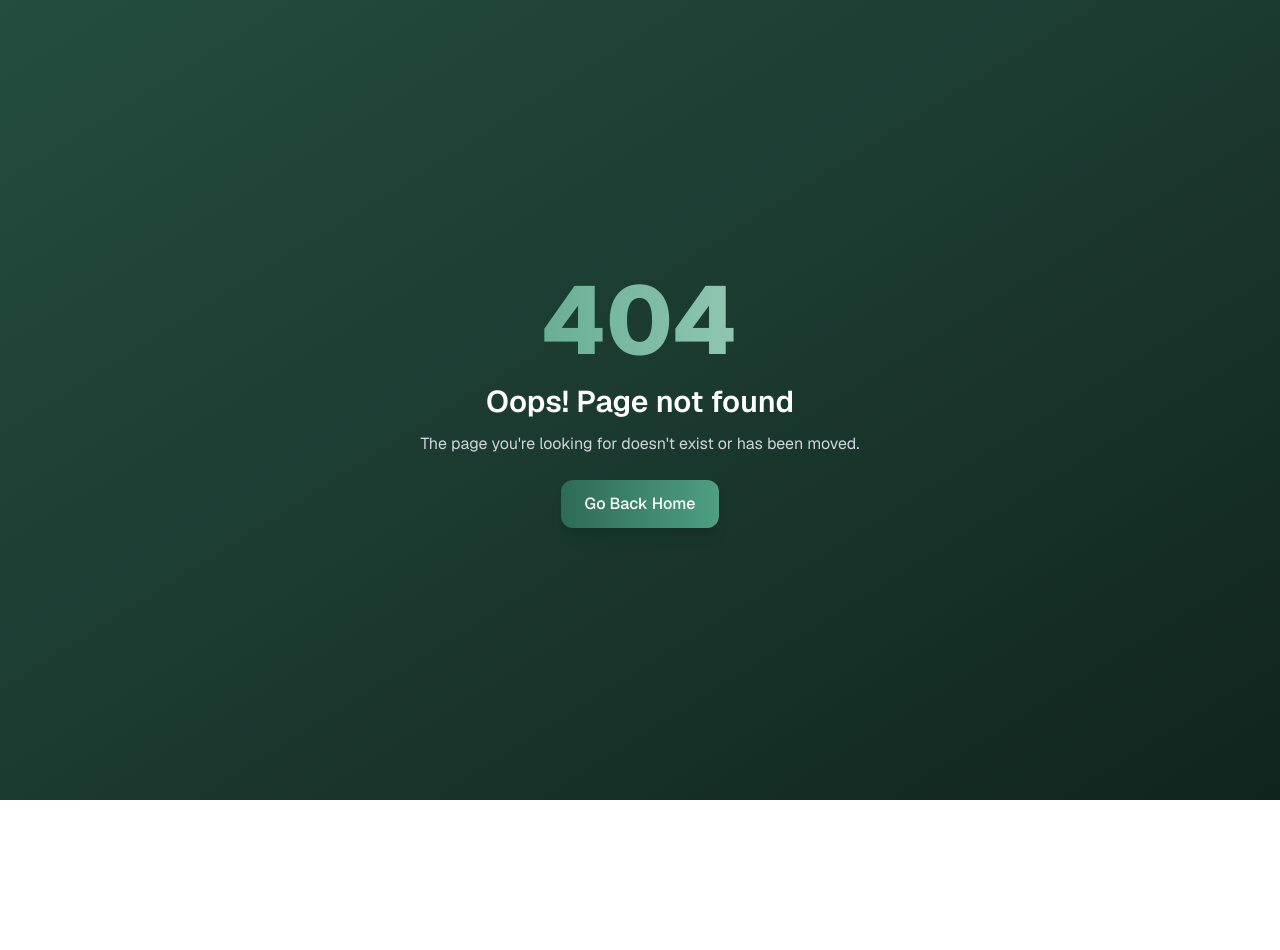
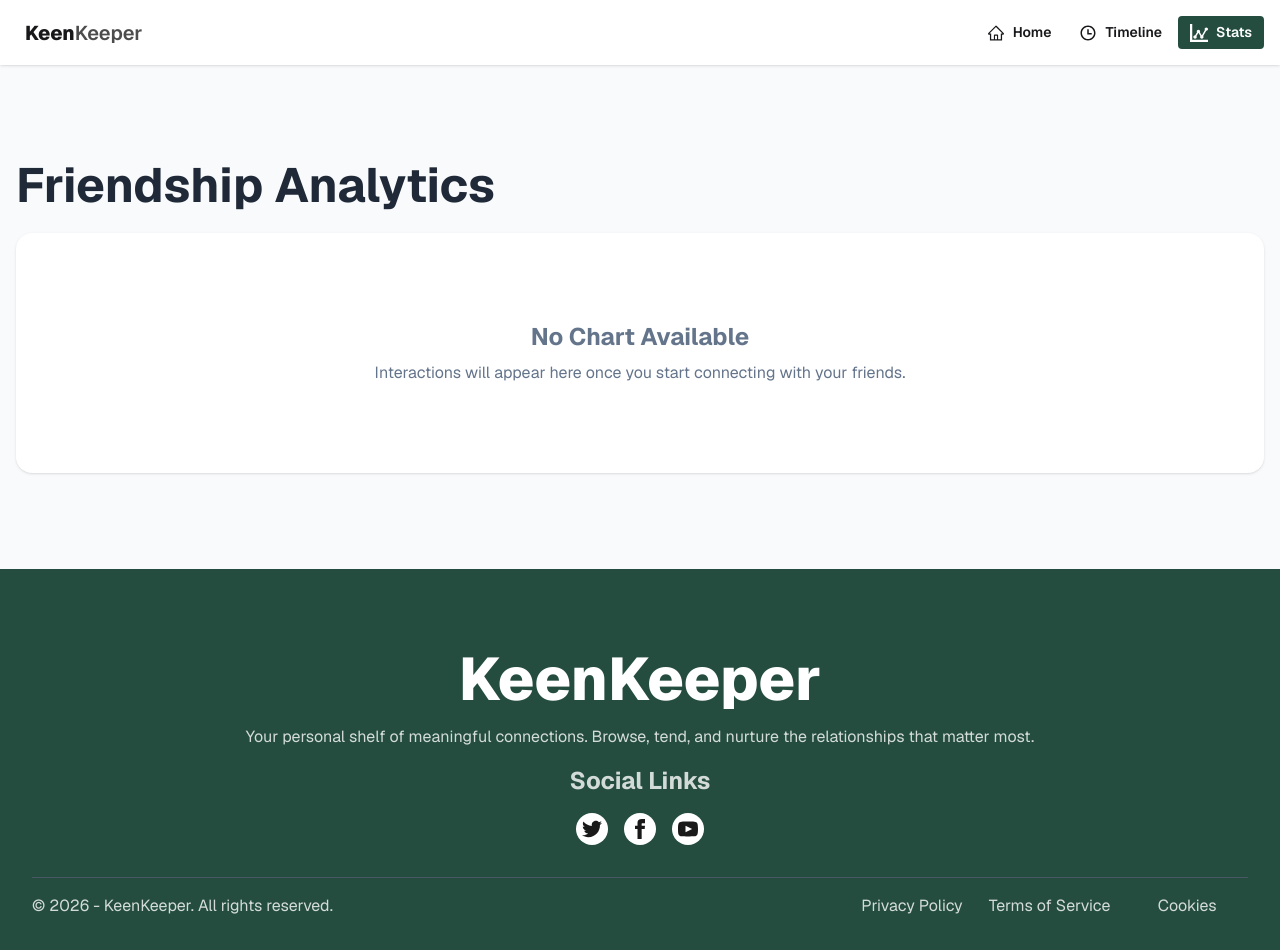
Before and after one commit to JayedHoshen/PH_A7, a React (Vite) app: page /stats in a window 1280 px wide. Before the commit this address had no page. Before the commit the page ends 800 px from the top, so only its background shows below. Built offline with nearby package versions, Linux system fonts and the light colour scheme.

Commit message:
added stats page with pieChart functionality

```diff
--- a/package.json
+++ b/package.json
@@ -16,6 +16,7 @@
     "react-icons": "^5.6.0",
     "react-router": "^7.15.0",
     "react-toastify": "^11.1.0",
+    "recharts": "^3.8.1",
     "tailwindcss": "^4.2.4"
   },
   "devDependencies": {
--- /dev/null
+++ b/src/pages/stats/Stats.jsx
@@ -0,0 +1,71 @@
+import { useContext } from "react";
+import { TimelineContext } from "../../context/TimelineProvider";
+import {
+  Cell,
+  Legend,
+  Pie,
+  PieChart,
+  ResponsiveContainer,
+  Tooltip,
+} from "recharts";
+
+const Stats = () => {
+  const { timelines } = useContext(TimelineContext);
+
+  const data = [
+    {
+      name: "Text",
+      value: timelines.filter((item) => item.status === "Text").length,
+      fill: "#37A163",
+    },
+    {
+      name: "Call",
+      value: timelines.filter((item) => item.status === "Call").length,
+      fill: "#7F37F5",
+    },
+    {
+      name: "Video",
+      value: timelines.filter((item) => item.status === "Video").length,
+      fill: "#244D3F",
+    },
+  ];
+  console.log(data);
+  return (
+    <div className="bg-[#F8FAFC] py-10 md:py-20">
+      <div className="container mx-auto p-4">
+        <h2 className="text-[#1F2937] font-bold text-5xl mb-6">
+          Friendship Analytics{" "}
+        </h2>
+        {timelines.length === 0 ? (
+          <div className="bg-white h-[30vh] rounded-2xl text-center flex flex-col justify-center items-center shadow hover:shadow-xl space-y-2 text-[#64748B] p-6">
+            <h2 className="text-2xl font-bold">No Chart Available</h2>
+            <p>
+              Interactions will appear here once you start connecting with your
+              friends.
+            </p>
+          </div>
+        ) : (
+          <div className="bg-white p-4 rounded-2xl shadow hover:shadow-xl">
+            <h3 className="text-xl text-[#244D3F] p-6">By Interaction Type</h3>
+            <ResponsiveContainer width={"100%"} height={340}>
+              <PieChart>
+                <Pie
+                  data={data}
+                  innerRadius={90}
+                  outerRadius={130}
+                  cornerRadius={15}
+                  paddingAngle={10}
+                  dataKey="value"
+                ></Pie>
+                <Tooltip></Tooltip>
+                <Legend></Legend>
+              </PieChart>
+            </ResponsiveContainer>
+          </div>
+        )}
+      </div>
+    </div>
+  );
+};
+
+export default Stats;
--- a/src/routes/Routes.jsx
+++ b/src/routes/Routes.jsx
@@ -4,6 +4,7 @@ import HomePage from "../pages/home/HomePage";
 import ErrorPage from "../error/ErrorPage";
 import FriendDetails from "../pages/friendDetails/FriendDetails";
 import Timelines from "../pages/timeline/Timelines";
+import Stats from "../pages/stats/Stats";
 
 export const router = createBrowserRouter([
   {
@@ -19,6 +20,10 @@ export const router = createBrowserRouter([
         Component: Timelines,
       },
       {
+        path: "/stats",
+        Component: Stats,
+      },
+      {
         path: "/friendDetails/:id",
         Component: FriendDetails,
         loader: () => fetch("/friendsData.json"),
```
Also changed, not shown: 1 other file (tests, documents, lock files or other folders).
